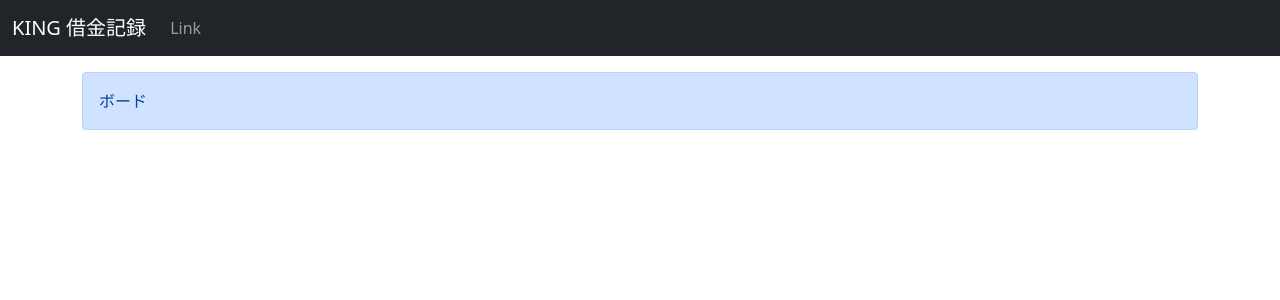
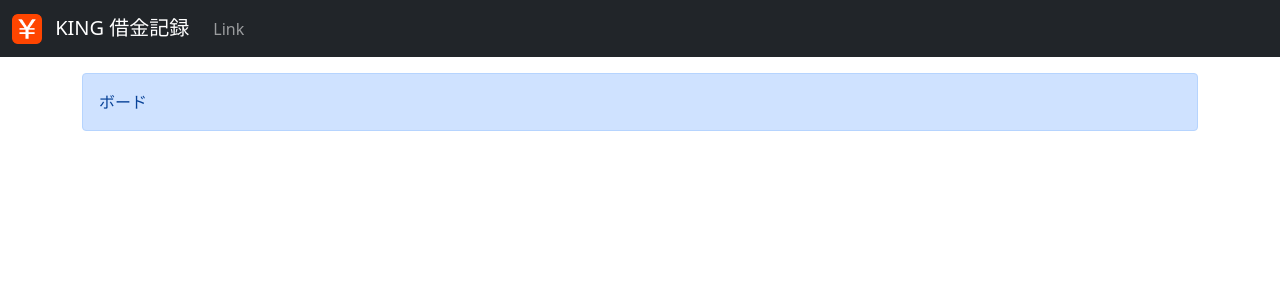
Before and after one commit to Haruki24816/gochi-ni-narimasu, a Vue app: page / in a window 1280 px wide. Shown: the top 300 px of the page. Built offline with nearby package versions, Linux system fonts and the light colour scheme.

Commit message:
ロゴ調整

```diff
--- a/src/components/NavMenu.vue
+++ b/src/components/NavMenu.vue
@@ -1,7 +1,10 @@
 <template>
   <nav class="navbar navbar-expand-lg navbar-dark bg-dark">
     <div class="container-fluid">
-      <span class="navbar-brand">KING 借金記録</span>
+      <span class="navbar-brand">
+        <img src="../assets/logo.png" alt="" width="30" class="d-inline-block align-text-top me-2">
+        KING 借金記録
+      </span>
       <button class="navbar-toggler" type="button" data-bs-toggle="collapse" data-bs-target="#navbarSupportedContent" aria-controls="navbarSupportedContent" aria-expanded="false" aria-label="Toggle navigation">
         <span class="navbar-toggler-icon"></span>
       </button>
```
Also changed, not shown: src/assets/logo.png, 5 other files (tests, documents, lock files or other folders).
